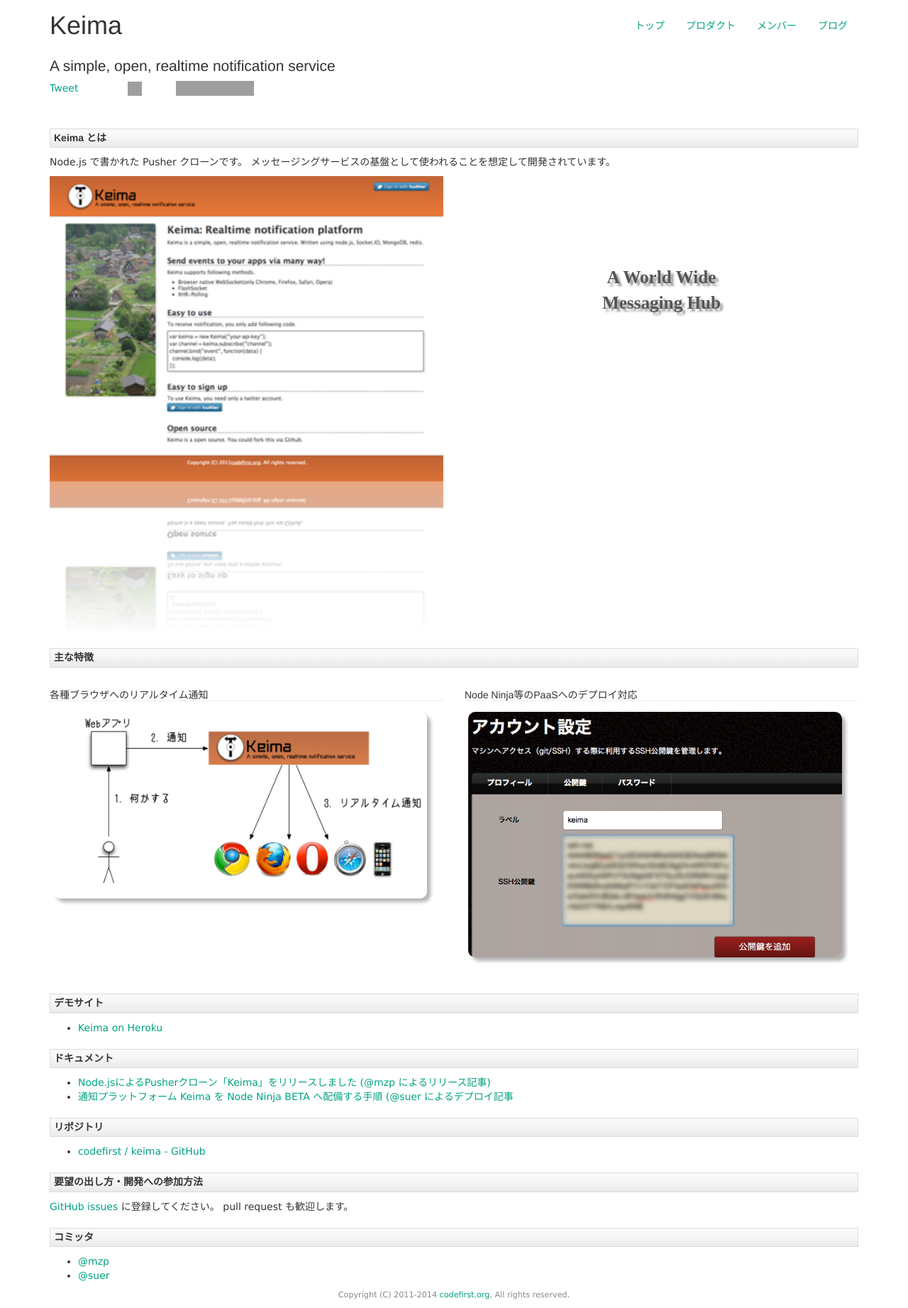
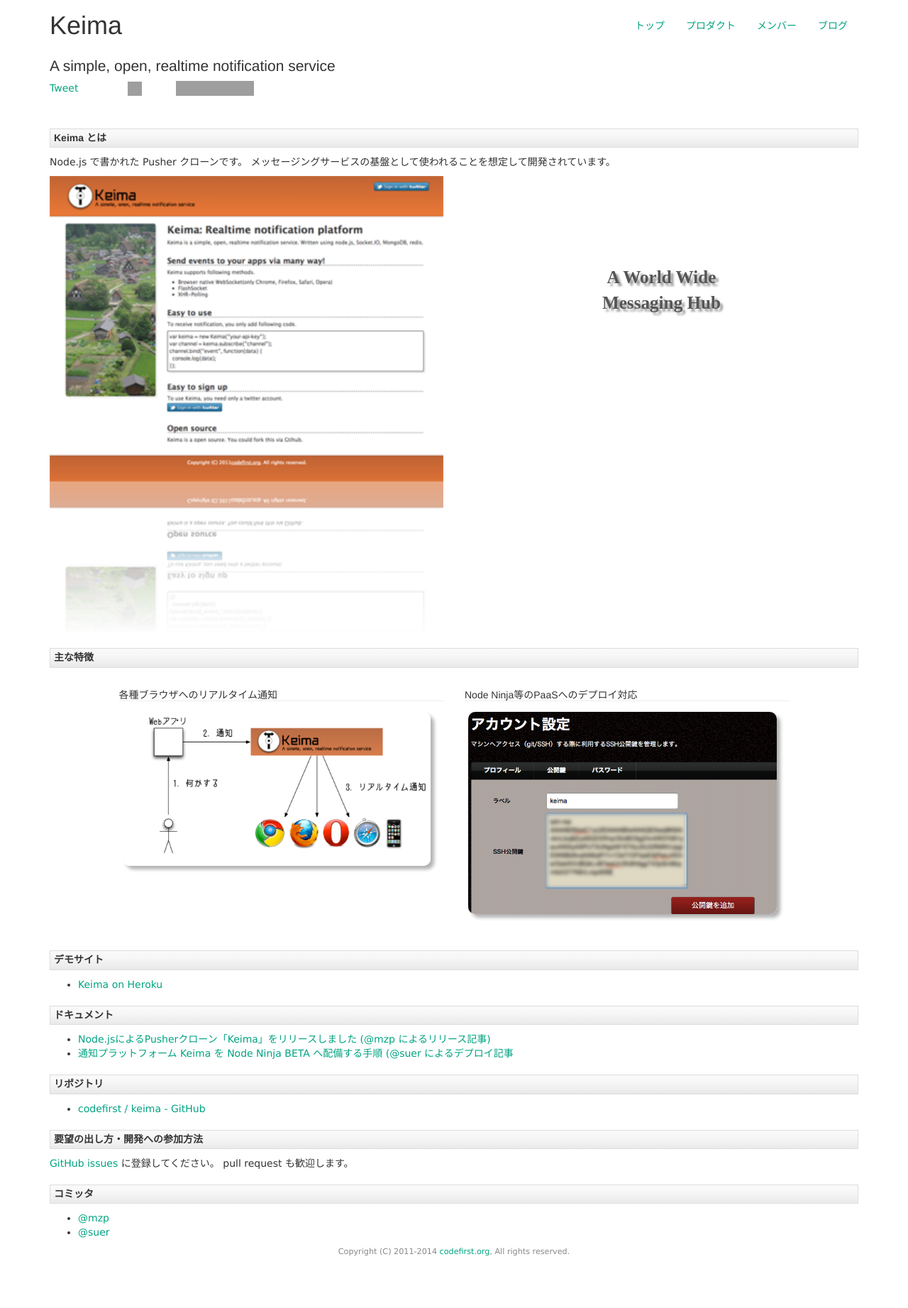
Before and after one commit to codefirst/codefirst.github.io, a Jekyll site: the page built from keima/index.md, in a window 1280 px wide. Shown: the whole page at 71% size. Built offline with Jekyll 4.4.1, drawn with Linux system fonts in a browser that asks for light colours; nearby versions of some CDN libraries; comment, search, counter and statistics services are not loaded; after the commit the page ends 1782 px from its top, so only the background shows below that; grey boxes are pictures that could not be loaded.

Commit message:
Fixed: broken layout

```diff
--- a/_layouts/product.html
+++ b/_layouts/product.html
@@ -97,14 +97,22 @@
 
         <div>
           <h3>主な特徴</h3>
-          <div class="feature row">
-            {% for feature in page.features %}
-            <div class="col-sm-6 {% cycle 'prepend-1', 'append-1 last' %}">
-              <h5>{{ feature.name }}</h5>
-              <div><img class="ss" src="{{ feature.image }}" /></div>
-            </div>
-            {% endfor %}
-          </div>
+          {% for feature in page.features %}
+            {% capture thecycle %}{% cycle 'odd', 'even' %}{% endcapture %}
+            {% if thecycle == 'odd' %}
+              <div class="feature row">
+                <div class="col-md-offset-1 col-sm-5">
+                  <h5>{{ feature.name }}</h5>
+                  <div><img class="ss" src="{{ feature.image }}" /></div>
+                </div>
+            {% else %}
+                <div class="col-sm-5">
+                  <h5>{{ feature.name }}</h5>
+                  <div><img class="ss" src="{{ feature.image }}" /></div>
+                </div>
+              </div>
+            {% endif %}
+          {% endfor %}
         </div>
 
         <div>
```
